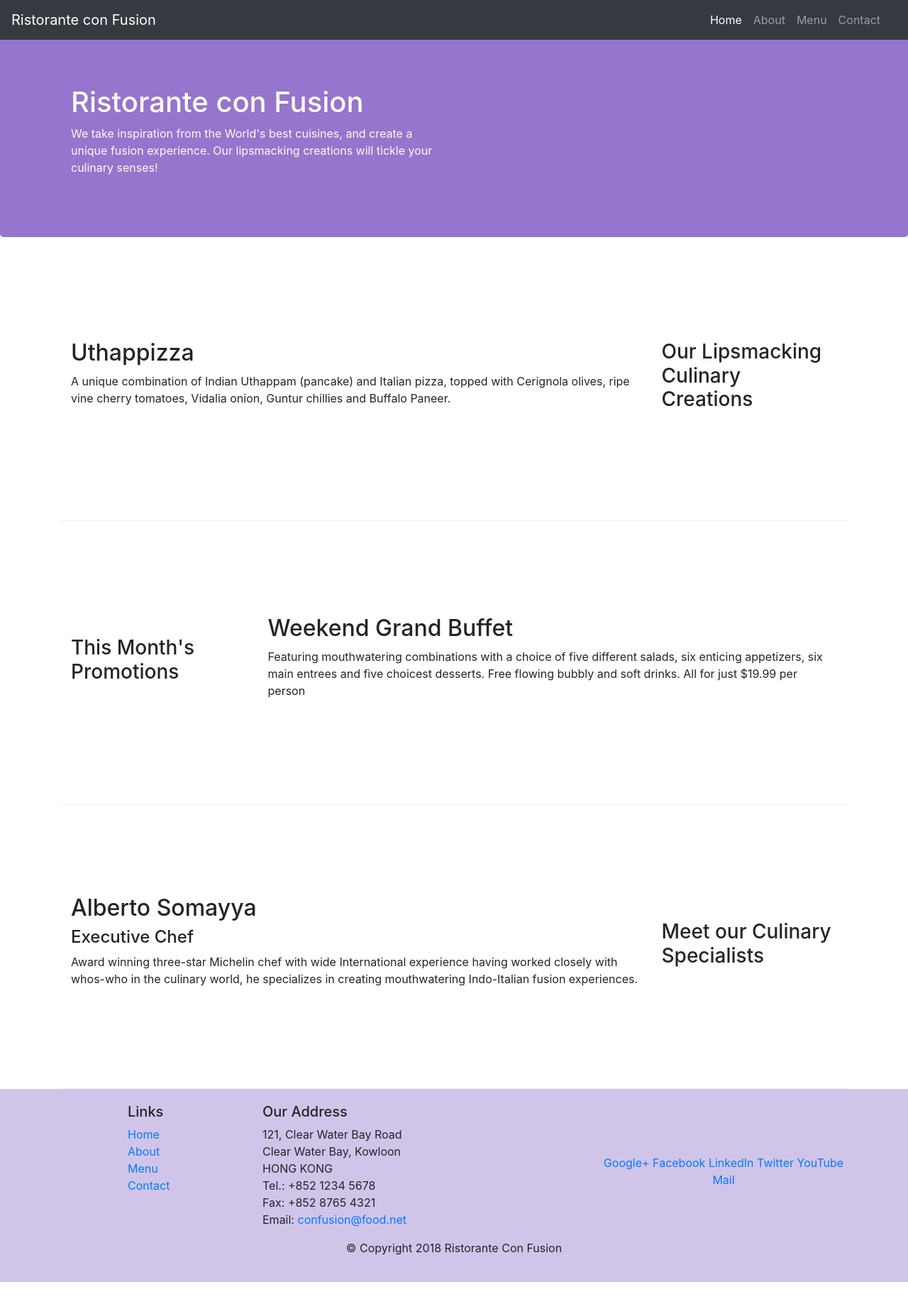
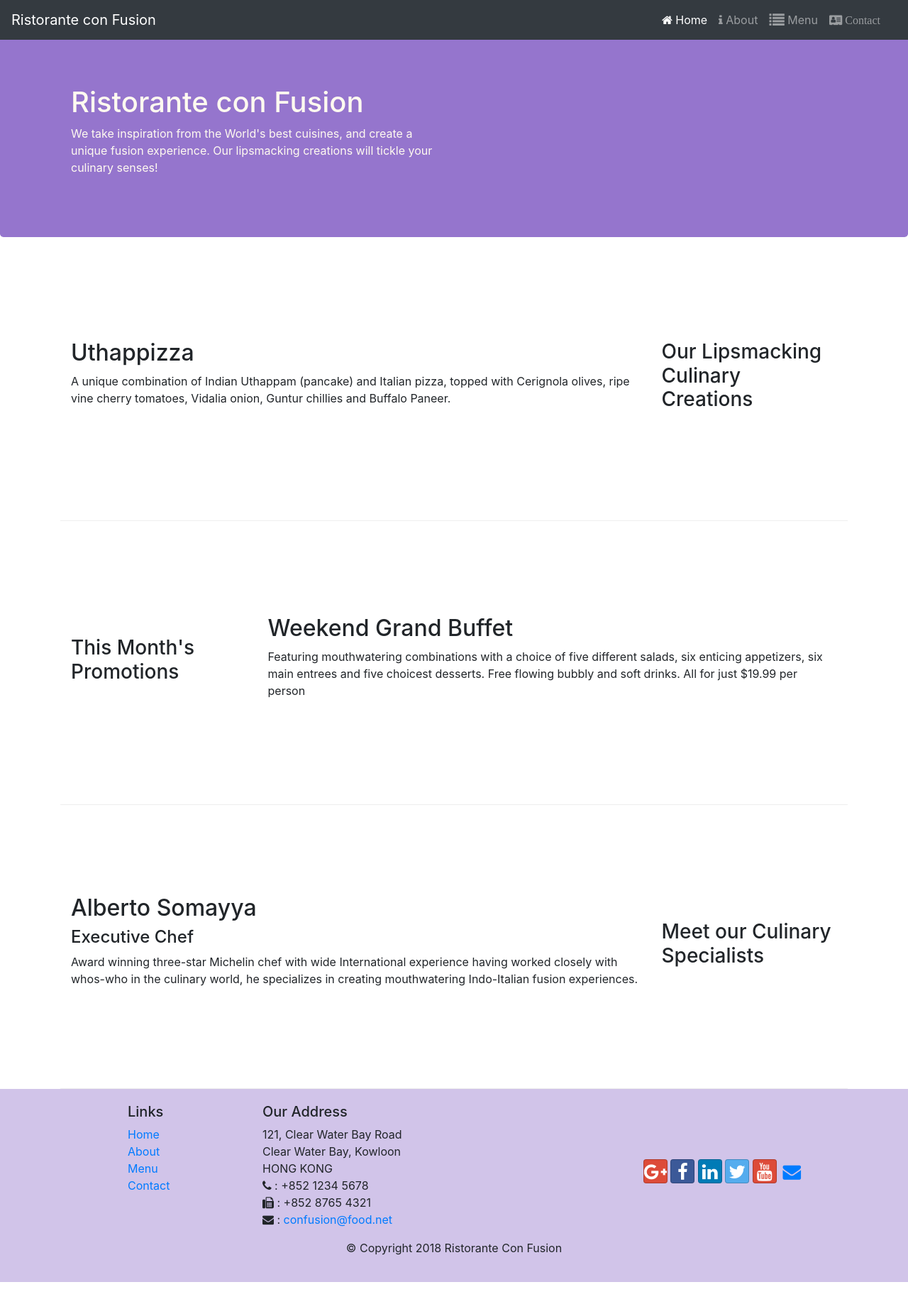
Before and after one commit to Navojith/Bootstrap-Project1, a website: page index.html in a window 1280 px wide. Shown: the whole page at 71% size. Drawn offline with nearby package versions, Linux system fonts and the light colour scheme.

Commit message:
font-awesome icons

```diff
--- a/index.html
+++ b/index.html
@@ -12,6 +12,7 @@
     <!-- Bootstrap CSS -->
     <link rel="stylesheet" href="node_modules/bootstrap/dist/css/bootstrap.min.css">
     <link rel="stylesheet" href="node_modules/font-awesome/css/font-awesome.min.css">
+    <link rel="stylesheet" href="node_modules/bootstrap-social/bootstrap-social.css">
     <link rel="stylesheet" href="css/styles.css">
 
 </head>
@@ -27,10 +28,26 @@
         <div class="collapse navbar-collapse" id="navbarSupportedContent">
             <div class="container">
                 <ul class="navbar-nav float-sm-right">
-                    <li class="nav-item active"><a class="nav-link" href="#">Home</a></li>
-                    <li class="nav-item"><a class="nav-link" href="./aboutus.html">About</a></li>
-                    <li class="nav-item"><a class="nav-link" href="#">Menu</a></li>
-                    <li class="nav-item"><a class="nav-link" href="#">Contact</a></li>
+                    <li class="nav-item active">
+                        <a class="nav-link" href="#">
+                            <span class="fa fa-home"></span> Home
+                        </a>
+                    </li>
+                    <li class="nav-item">
+                        <a class="nav-link" href="./aboutus.html">
+                            <span class="fa fa-info"></span> About
+                        </a>
+                    </li>
+                    <li class="nav-item">
+                        <a class="nav-link" href="#">
+                            <span class="fa fa-list fa-lg"></span> Menu
+                        </a>
+                    </li>
+                    <li class="nav-item">
+                        <a class="nav-link" href="#">
+                            <span class="fa fa-address-card"> Contact
+                        </a>
+                    </li>
                 </ul>
             </div>
         </div>
@@ -101,19 +118,19 @@
 		              121, Clear Water Bay Road<br>
 		              Clear Water Bay, Kowloon<br>
 		              HONG KONG<br>
-		              Tel.: +852 1234 5678<br>
-		              Fax: +852 8765 4321<br>
-		              Email: <a href="mailto:confusion@food.net">confusion@food.net</a>
+		              <i class="fa fa-phone"></i> : +852 1234 5678<br>
+		              <i class="fa fa-fax"></i> : +852 8765 4321<br>
+                      <i class="fa fa-envelope"></i> : <a href="mailto:confusion@food.net">confusion@food.net</a>
 		           </address>
                 </div>
                 <div class="col-12 col-sm-4 align-self-center">
                     <div class="text-center">
-                        <a href="http://google.com/+">Google+</a>
-                        <a href="http://www.facebook.com/profile.php?id=">Facebook</a>
-                        <a href="http://www.linkedin.com/in/">LinkedIn</a>
-                        <a href="http://twitter.com/">Twitter</a>
-                        <a href="http://youtube.com/">YouTube</a>
-                        <a href="mailto:">Mail</a>
+                        <a class="btn btn-social-icon btn-google" href="http://google.com/+"><i class="fa fa-google-plus fa-lg"></i></a>
+                        <a class="btn btn-social-icon btn-facebook" href="http://www.facebook.com/profile.php?id="><i class="fa fa-facebook fa-lg"></i></a>
+                        <a class="btn btn-social-icon btn-linkedin" href="http://www.linkedin.com/in/"><i class="fa fa-linkedin fa-lg"></i></a>
+                        <a class="btn btn-social-icon btn-twitter" href="http://twitter.com/"><i class="fa fa-twitter fa-lg"></i></a>
+                        <a class="btn btn-social-icon btn-google" href="http://youtube.com/"><i class="fa fa-youtube fa-lg"></i></a>
+                        <a class="btn btn-social-icon" href="mailto:"><i class="fa fa-envelope fa-lg"></i></a>
                     </div>
                 </div>
            </div>
```
Also changed, not shown: aboutus.html (+29 -13 lines).
